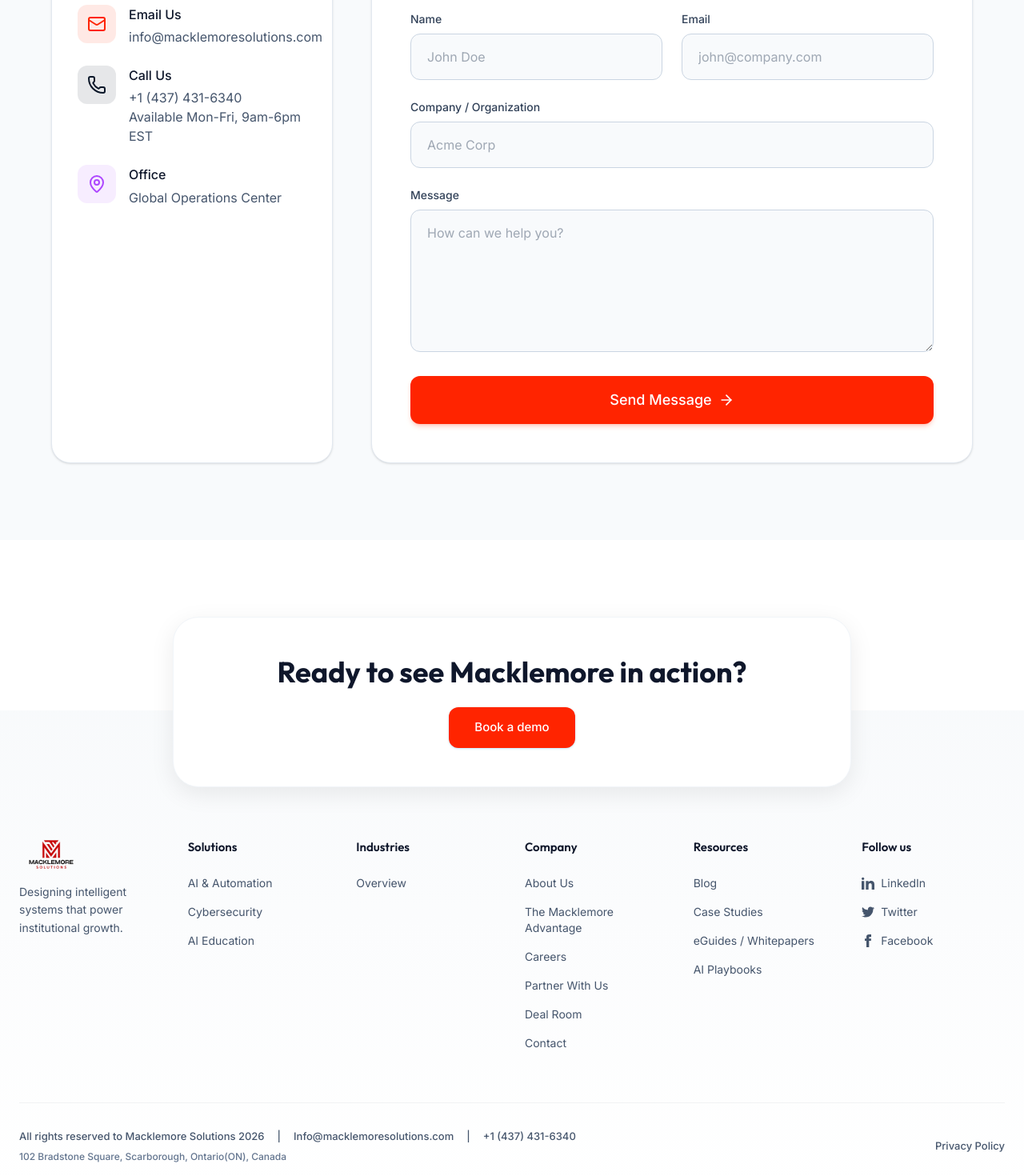
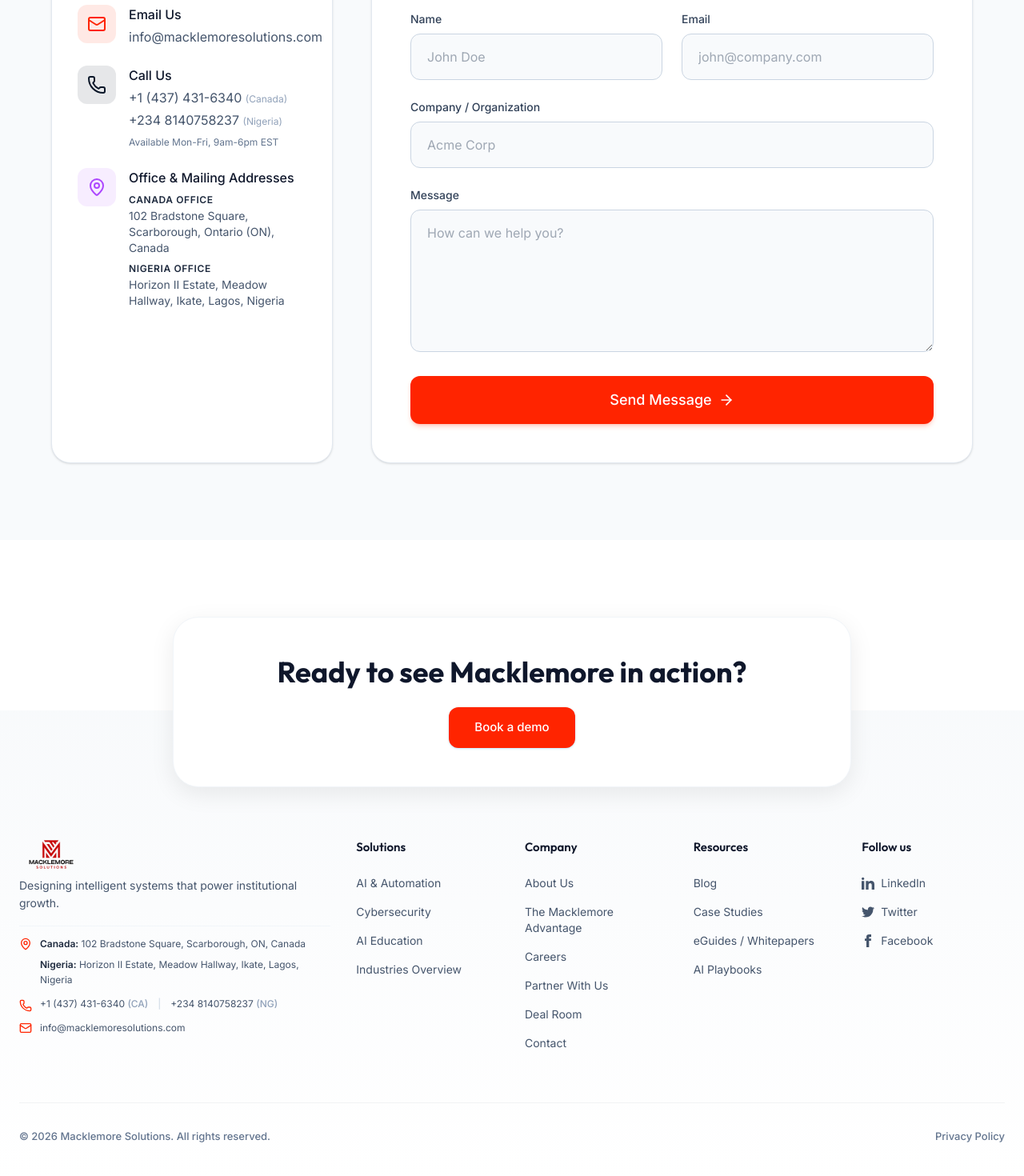
Before and after one commit to Kennysaruni/Macklemore-Solutions, a React (Vite) app: page /contact in a window 1280 px wide. Shown: the part 520-1990 px from the top of the page at 80% size. Built offline with nearby package versions, Linux system fonts and the light colour scheme; no server answers.

Commit message:
Added mailing address

```diff
--- a/src/components/Layout.tsx
+++ b/src/components/Layout.tsx
@@ -1,6 +1,6 @@
 import { Link, Outlet, useLocation } from "react-router-dom";
 import { motion, AnimatePresence } from "motion/react";
-import { Menu, X, ArrowUp, ChevronDown } from "lucide-react";
+import { Menu, X, ArrowUp, ChevronDown, MapPin, Phone, Mail } from "lucide-react";
 import { useState, useEffect, ReactNode } from "react";
 import { cn } from "@/src/lib/utils";
 import macklemoreLogo from "@/src/assets/macklemorelogo.png";
@@ -294,22 +294,48 @@
         <div className="bg-gradient-to-b from-slate-50 to-white pt-40 pb-12 px-6">
           <div className="max-w-[1440px] mx-auto">
             {/* Top row: Logo & Links */}
-            <div className="grid grid-cols-1 md:grid-cols-6 gap-8 mb-16">
+            <div className="grid grid-cols-1 md:grid-cols-2 lg:grid-cols-6 gap-8 mb-16">
               {/* Logo Column */}
-              <div className="col-span-1 md:col-span-1">
-                <div className="flex justify-between items-center mb-4">
+              <div className="col-span-1 md:col-span-2 space-y-4">
+                <div className="flex justify-between items-center mb-2">
                   <Link to="/" className="flex items-start" onClick={() => window.scrollTo({ top: 0, behavior: 'smooth' })}>
                     <img src={macklemoreLogo} alt="Macklemore Solutions Logo" className="h-10" />
                   </Link>
-                  <div className="flex items-center gap-5 md:hidden text-slate-800">
-                    <a href="#" className="hover:text-[#1877F2] transition-colors"><svg width="20" height="20" viewBox="0 0 24 24" fill="currentColor"><path d="M9 8h-3v4h3v12h5v-12h3.642l.358-4h-4v-1.667c0-.955.192-1.333 1.115-1.333h2.885v-5h-3.808c-3.596 0-5.192 1.583-5.192 4.615v3.385z" /></svg></a>
-                    <a href="#" className="hover:text-[#0077b5] transition-colors"><svg width="20" height="20" viewBox="0 0 24 24" fill="currentColor"><path d="M4.98 3.5c0 1.381-1.11 2.5-2.48 2.5s-2.48-1.119-2.48-2.5c0-1.38 1.11-2.5 2.48-2.5s2.48 1.12 2.48 2.5zm.02 4.5h-5v16h5v-16zm7.982 0h-4.968v16h4.969v-8.399c0-4.67 6.029-5.052 6.029 0v8.399h4.988v-10.131c0-7.88-8.922-7.593-11.018-3.714v-2.155z" /></svg></a>
-                    <a href="#" className="hover:text-[#1DA1F2] transition-colors"><svg width="20" height="20" viewBox="0 0 24 24" fill="currentColor"><path d="M24 4.557c-.883.392-1.832.656-2.828.775 1.017-.609 1.798-1.574 2.165-2.724-.951.564-2.005.974-3.127 1.195-.897-.957-2.178-1.555-3.594-1.555-3.179 0-5.515 2.966-4.797 6.045-4.091-.205-7.719-2.165-10.148-5.144-1.29 2.213-.669 5.108 1.523 6.574-.806-.026-1.566-.247-2.229-.616-.054 2.281 1.581 4.415 3.949 4.89-.693.188-1.452.232-2.224.084.626 1.956 2.444 3.379 4.6 3.419-2.07 1.623-4.678 2.348-7.29 2.04 2.179 1.397 4.768 2.212 7.548 2.212 9.142 0 14.307-7.721 13.995-14.646.962-.695 1.797-1.562 2.457-2.549z" /></svg></a>
+                  <div className="flex items-center gap-4 md:hidden text-slate-800">
+                    <a href="#" className="hover:text-[#1877F2] transition-colors"><svg width="18" height="18" viewBox="0 0 24 24" fill="currentColor"><path d="M9 8h-3v4h3v12h5v-12h3.642l.358-4h-4v-1.667c0-.955.192-1.333 1.115-1.333h2.885v-5h-3.808c-3.596 0-5.192 1.583-5.192 4.615v3.385z" /></svg></a>
+                    <a href="#" className="hover:text-[#0077b5] transition-colors"><svg width="18" height="18" viewBox="0 0 24 24" fill="currentColor"><path d="M4.98 3.5c0 1.381-1.11 2.5-2.48 2.5s-2.48-1.119-2.48-2.5c0-1.38 1.11-2.5 2.48-2.5s2.48 1.12 2.48 2.5zm.02 4.5h-5v16h5v-16zm7.982 0h-4.968v16h4.969v-8.399c0-4.67 6.029-5.052 6.029 0v8.399h4.988v-10.131c0-7.88-8.922-7.593-11.018-3.714v-2.155z" /></svg></a>
+                    <a href="#" className="hover:text-[#1DA1F2] transition-colors"><svg width="18" height="18" viewBox="0 0 24 24" fill="currentColor"><path d="M24 4.557c-.883.392-1.832.656-2.828.775 1.017-.609 1.798-1.574 2.165-2.724-.951.564-2.005.974-3.127 1.195-.897-.957-2.178-1.555-3.594-1.555-3.179 0-5.515 2.966-4.797 6.045-4.091-.205-7.719-2.165-10.148-5.144-1.29 2.213-.669 5.108 1.523 6.574-.806-.026-1.566-.247-2.229-.616-.054 2.281 1.581 4.415 3.949 4.89-.693.188-1.452.232-2.224.084.626 1.956 2.444 3.379 4.6 3.419-2.07 1.623-4.678 2.348-7.29 2.04 2.179 1.397 4.768 2.212 7.548 2.212 9.142 0 14.307-7.721 13.995-14.646.962-.695 1.797-1.562 2.457-2.549z" /></svg></a>
                   </div>
                 </div>
-                <p className="text-sm text-slate-600 leading-relaxed pr-2">
+                <p className="text-sm text-slate-600 leading-relaxed pr-4">
                   Designing intelligent systems that power institutional growth.
                 </p>
+
+                <div className="pt-3 space-y-3 text-xs text-slate-600 border-t border-slate-100">
+                  <div className="flex items-start gap-2.5">
+                    <MapPin className="w-4 h-4 text-brand-blue shrink-0 mt-0.5" />
+                    <div className="space-y-1.5 leading-relaxed">
+                      <div>
+                        <span className="font-semibold text-slate-800">Canada:</span> 102 Bradstone Square, Scarborough, ON, Canada
+                      </div>
+                      <div>
+                        <span className="font-semibold text-slate-800">Nigeria:</span> Horizon II Estate, Meadow Hallway, Ikate, Lagos, Nigeria
+                      </div>
+                    </div>
+                  </div>
+                  <div className="flex items-start gap-2.5">
+                    <Phone className="w-4 h-4 text-brand-blue shrink-0 mt-0.5" />
+                    <div className="flex flex-col sm:flex-row sm:items-center gap-1 sm:gap-3">
+                      <a href="tel:+14374316340" className="hover:text-brand-blue transition-colors">+1 (437) 431-6340 <span className="text-slate-400 font-medium">(CA)</span></a>
+                      <span className="hidden sm:inline text-slate-300">|</span>
+                      <a href="tel:+2348140758237" className="hover:text-brand-blue transition-colors">+234 8140758237 <span className="text-slate-400 font-medium">(NG)</span></a>
+                    </div>
+                  </div>
+                  <div className="flex items-center gap-2.5">
+                    <Mail className="w-4 h-4 text-brand-blue shrink-0" />
+                    <a href="mailto:info@macklemoresolutions.com" className="hover:text-brand-blue transition-colors">info@macklemoresolutions.com</a>
+                  </div>
+                </div>
               </div>
 
               {/* Solutions Column */}
@@ -319,14 +345,7 @@
                   <li><Link to="/solutions/automation" className="text-slate-600 hover:text-brand-blue transition-colors">AI & Automation</Link></li>
                   <li><Link to="/solutions/security" className="text-slate-600 hover:text-brand-blue transition-colors">Cybersecurity</Link></li>
                   <li><Link to="/solutions/ai-education" className="text-slate-600 hover:text-brand-blue transition-colors">AI Education</Link></li>
-                </ul>
-              </div>
-
-              {/* Industries Column */}
-              <div className="hidden md:block col-span-1">
-                <h4 className="font-display font-semibold text-slate-900 mb-6 text-[15px]">Industries</h4>
-                <ul className="space-y-4 text-sm">
-                  <li><Link to="/industries" className="text-slate-600 hover:text-brand-blue transition-colors">Overview</Link></li>
+                  <li><Link to="/industries" className="text-slate-600 hover:text-brand-blue transition-colors">Industries Overview</Link></li>
                 </ul>
               </div>
 
@@ -366,18 +385,9 @@
             </div>
 
             {/* Bottom row: Legal & Info */}
-            <div className="flex flex-col md:flex-row justify-between items-center text-[13px] font-medium text-slate-600 w-full pt-8 border-t border-slate-900/5">
-              <div className="flex flex-col items-center md:items-start gap-1.5 mb-4 md:mb-0">
-                <div className="flex flex-col sm:flex-row items-center gap-2 sm:gap-4">
-                  <span>All rights reserved to Macklemore Solutions {new Date().getFullYear()}</span>
-                  <span className="hidden sm:inline">|</span>
-                  <a href="mailto:Info@macklemoresolutions.com" className="hover:text-slate-900 transition-colors">Info@macklemoresolutions.com</a>
-                  <span className="hidden sm:inline">|</span>
-                  <a href="tel:+14374316340" className="hover:text-slate-900 transition-colors">+1 (437) 431-6340</a>
-                </div>
-                <div className="text-[12px] text-slate-500">
-                  102 Bradstone Square, Scarborough, Ontario(ON), Canada
-                </div>
+            <div className="flex flex-col md:flex-row justify-between items-center text-[13px] font-medium text-slate-500 w-full pt-8 border-t border-slate-900/5 gap-4">
+              <div>
+                © {new Date().getFullYear()} Macklemore Solutions. All rights reserved.
               </div>
               <div>
                 <Link to="/privacy-policy" className="hover:text-slate-900 transition-colors">Privacy Policy</Link>
--- a/src/pages/Contact.tsx
+++ b/src/pages/Contact.tsx
@@ -88,15 +88,17 @@
                   </div>
                 </div>
 
-                <div className="flex items-start gap-4 items-center justify-center">
+                <div className="flex items-start gap-4">
                   <div className="w-12 h-12 rounded-xl bg-brand-cyan/10 flex items-center justify-center shrink-0">
                     <Phone className="w-6 h-6 text-brand-cyan" />
-
                   </div>
                   <div>
                     <p className="font-medium text-slate-900 mb-1">Call Us</p>
-                    <a href="tel:+14374316340" className="hover:text-slate-900 transition-colors">+1 (437) 431-6340</a>
-                    <p className="text-slate-600">
+                    <div className="space-y-1">
+                      <a href="tel:+14374316340" className="block text-slate-600 hover:text-brand-blue transition-colors">+1 (437) 431-6340 <span className="text-slate-400 text-xs">(Canada)</span></a>
+                      <a href="tel:+2348140758237" className="block text-slate-600 hover:text-brand-blue transition-colors">+234 8140758237 <span className="text-slate-400 text-xs">(Nigeria)</span></a>
+                    </div>
+                    <p className="text-slate-500 text-xs mt-2">
                       Available Mon-Fri, 9am-6pm EST
                     </p>
                   </div>
@@ -107,10 +109,17 @@
                     <MapPin className="w-6 h-6 text-purple-500" />
                   </div>
                   <div>
-                    <p className="font-medium text-slate-900 mb-1">Office</p>
-                    <p className="text-slate-600 leading-relaxed">
-                      Global Operations Center
-                    </p>
+                    <p className="font-medium text-slate-900 mb-2">Office & Mailing Addresses</p>
+                    <div className="space-y-2 text-sm text-slate-600">
+                      <div>
+                        <p className="font-semibold text-slate-800 text-xs uppercase tracking-wider text-slate-500 mb-0.5">Canada Office</p>
+                        <p>102 Bradstone Square, Scarborough, Ontario (ON), Canada</p>
+                      </div>
+                      <div>
+                        <p className="font-semibold text-slate-800 text-xs uppercase tracking-wider text-slate-500 mb-0.5">Nigeria Office</p>
+                        <p>Horizon II Estate, Meadow Hallway, Ikate, Lagos, Nigeria</p>
+                      </div>
+                    </div>
                   </div>
                 </div>
               </div>
--- a/src/pages/admin/Login.tsx
+++ b/src/pages/admin/Login.tsx
@@ -1,4 +1,4 @@
-import { useState } from 'react';
+import React, { useState } from 'react';
 import { useNavigate, Navigate } from 'react-router-dom';
 import { supabase } from '../../lib/supabase';
 import { useAuth } from '../../context/AuthContext';
```
